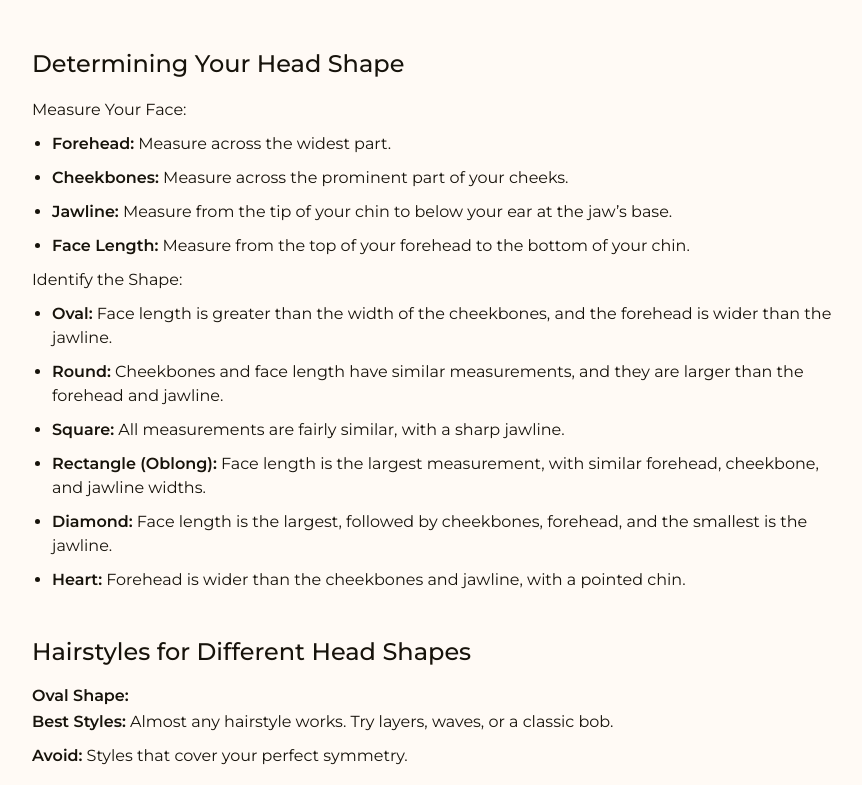
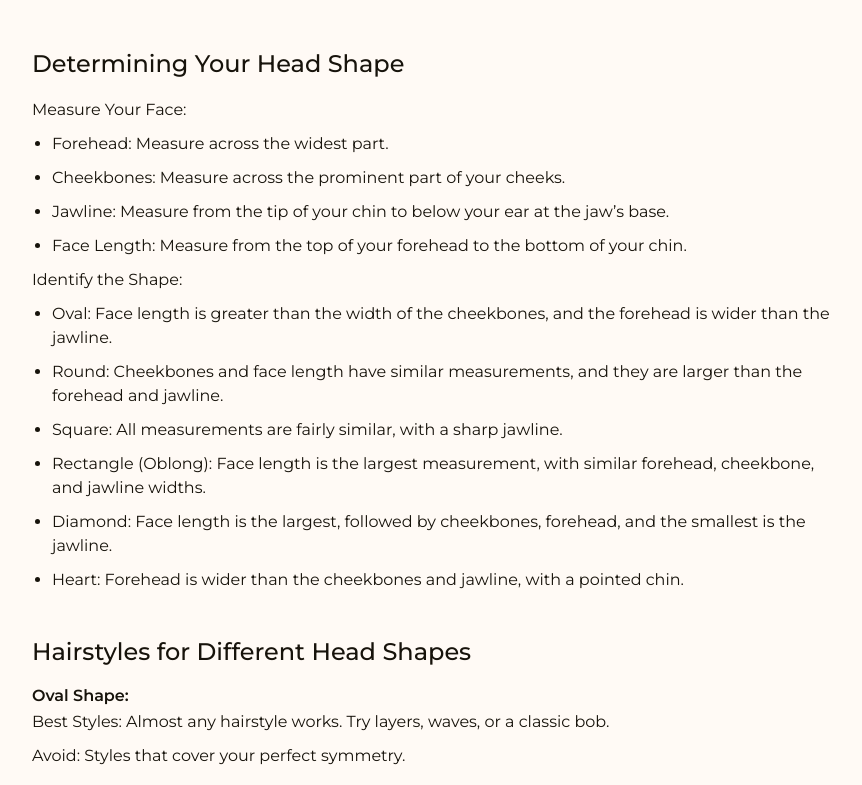
Before and after one commit to BeniAS104/FRYZERIUM_2.0, a plain HTML site: page 05-Tips_and_Inspiration/find-your-perfect-hairstyle-based-on-headshape.html in a window 1280 px wide. Shown: the part 1100-1885 px from the top of the page, without its empty margins (208-1070 px from the left). Drawn offline with nearby package versions, Linux system fonts and the light colour scheme.

Commit message:
FINAL 1.04

```diff
--- a/05-Tips_and_Inspiration/find-your-perfect-hairstyle-based-on-headshape.css
+++ b/05-Tips_and_Inspiration/find-your-perfect-hairstyle-based-on-headshape.css
@@ -50,9 +50,6 @@ section ul {
 section li {
     line-height: 24px;
     margin-bottom: 10px;
-}
-section span {
-    font-weight: 600;
 }
 section h3 {
     font-weight: 600;
--- a/05-Tips_and_Inspiration/the-ultimate-guide-to-choosing-the-right-conditioner.css
+++ b/05-Tips_and_Inspiration/the-ultimate-guide-to-choosing-the-right-conditioner.css
@@ -49,9 +49,6 @@ section ul {
 section li {
     line-height: 24px;
     margin-bottom: 10px;
-}
-section span {
-    font-weight: 600;
 }
 section h3 {
     font-weight: 600;
```
